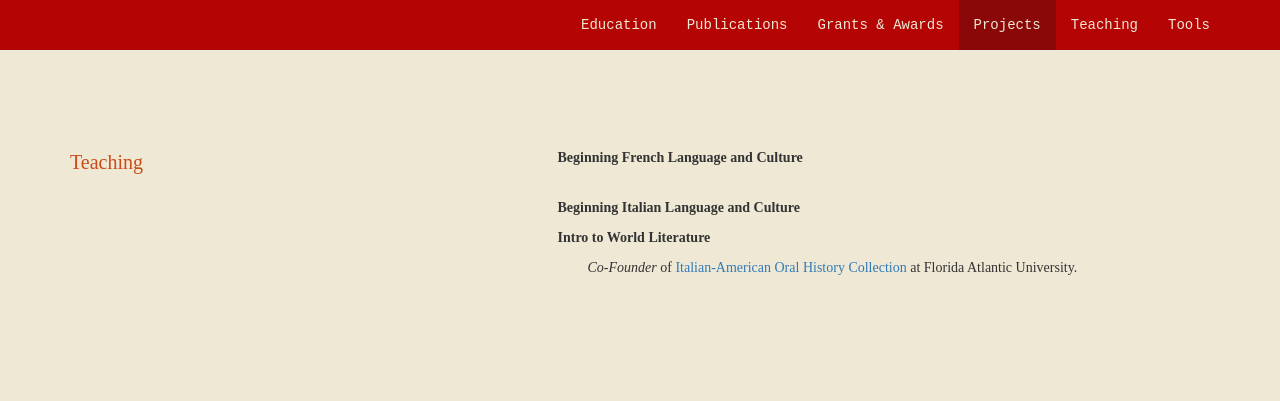
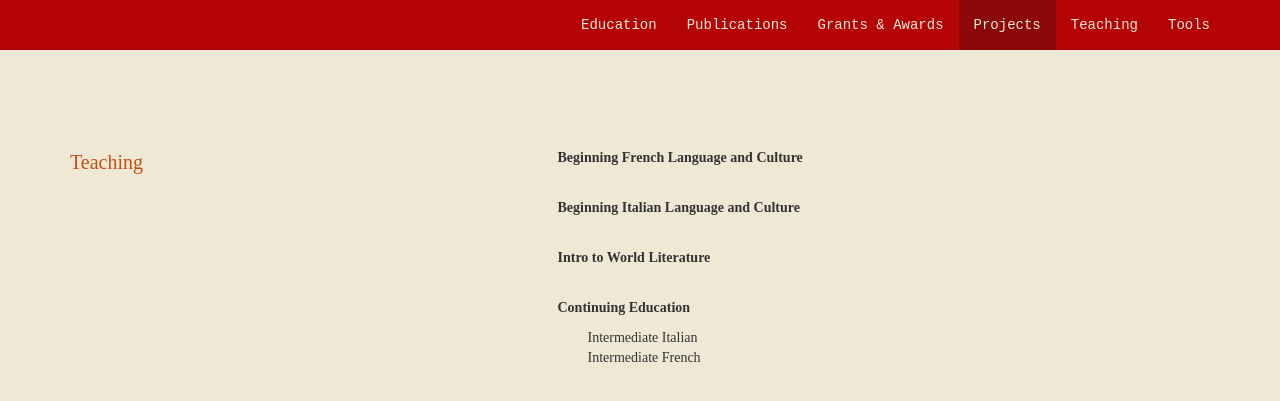
Before and after one commit to vivianapezzullo/nolauren.github.io, a Jekyll site: the page index.html, which Jekyll copies as it is, in a window 1280 px wide and 900 px high, scrolled down 4472 px. Shown: the top 401 px of the window. Built offline with Jekyll 4.4.1, drawn with Linux system fonts in a browser that asks for light colours; nearby versions of some CDN libraries.

Commit message:
Update index.html

```diff
--- a/index.html
+++ b/index.html
@@ -217,8 +217,12 @@
                     <p class="text-left"><b>Beginning French Language and Culture</b></p>
                     <p class="text-left" style="margin-bottom:30px; margin-left:30px;"></p>
                     <p class="text-left"><b>Beginning Italian Language and Culture</b></p>
+                    <p class="text-left" style="margin-bottom:30px; margin-left:30px;"></p>
                     <p class="text-left"><b>Intro to World Literature</b></p>
-                    <p class="text-left" style="margin-bottom:30px; margin-left:30px;"> <i>Co-Founder</i> of <a href="https://fau.digital.flvc.org/islandora/object/fau:oralhistories/" target="_blank">Italian-American Oral History Collection</a> at Florida Atlantic University.</p>
+                    <p class="text-left" style="margin-bottom:30px; margin-left:30px;"></p>
+                    <p class="text-left"><b>Continuing Education</b></p>
+                    <p class="text-left" style="margin-bottom:30px; margin-left:30px;">Intermediate Italian<br>
+                        Intermediate French </p>
 
 
                 </div>
```
